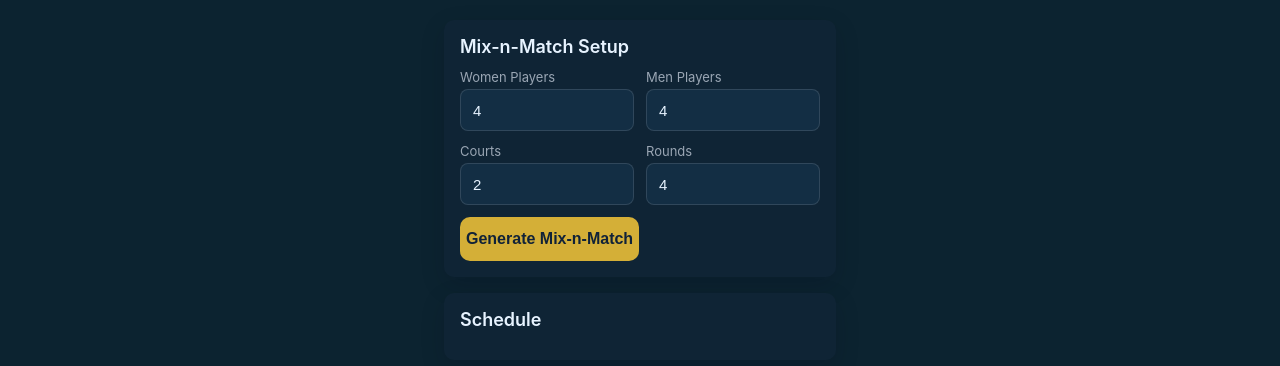
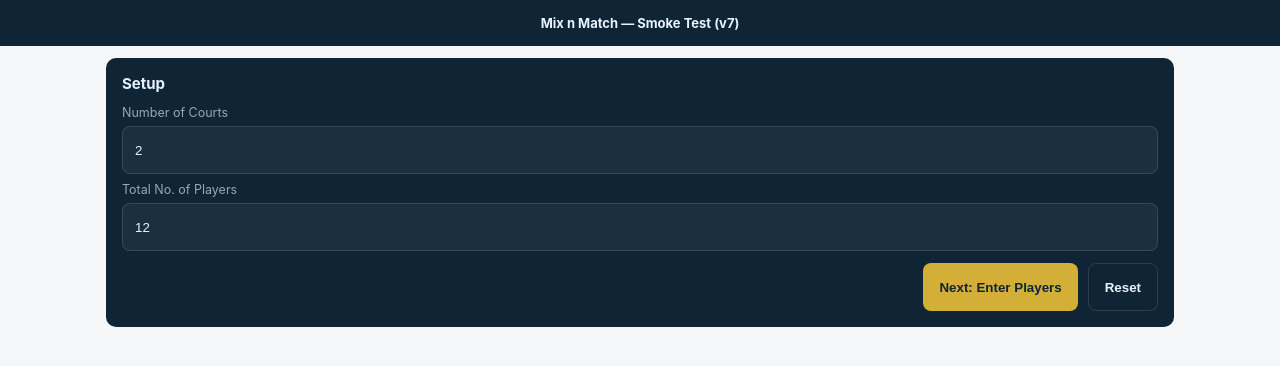
Before and after one commit to Megh-Kalyanasundaram/MixnMatch, a plain HTML site: page index.html in a window 1280 px wide. Drawn offline with Linux system fonts and the light colour scheme.

Commit message:
Update index.html

```diff
--- a/index.html
+++ b/index.html
@@ -3,187 +3,262 @@
 <head>
 <meta charset="utf-8" />
 <meta name="viewport" content="width=device-width,initial-scale=1" />
-<title>Mix-n-Match Pickleball Scheduler</title>
+<title>Mix n Match — Smoke Test (v7 Correct Idle Rotation)</title>
 
 <style>
 :root{
-  --page-bg:#0c2330;
+  --page-bg:#f5f6f7;
   --card-bg:#0f2435;
-  --gold:#d4af37;
-  --gold-hover:#e5c157;
+  --card-text:#e7f3ff;
   --muted:#9aa6b4;
-  --text:#e7f3ff;
-  --white:#ffffff;
+  --accent:#d4af37;
   --radius:10px;
-  --shadow:0 8px 24px rgba(2,8,25,0.15);
-  --input-h:42px;
+  --input-height:48px;
 }
-
-*{box-sizing:border-box;}
-html,body{
+*,*::before,*::after{box-sizing:border-box;}
+body{
   margin:0;
-  font-family:Inter,Segoe UI,Arial,sans-serif;
+  font-family:Inter,system-ui,-apple-system,Arial,sans-serif;
   background:var(--page-bg);
-  color:var(--text);
 }
-
-.container{
-  max-width:420px;
-  margin:20px auto;
-  padding:0 14px;
+.banner{
+  position:fixed;top:0;left:0;right:0;height:46px;
+  display:flex;align-items:center;justify-content:center;
+  background:var(--card-bg);color:var(--card-text);
+  font-weight:700;font-size:13px;
 }
+body{padding-top:46px;}
+.wrap{max-width:1100px;margin:0 auto;padding:12px 16px;}
 
 .card{
   background:var(--card-bg);
+  color:var(--card-text);
   border-radius:var(--radius);
   padding:16px;
-  box-shadow:var(--shadow);
+  margin-bottom:12px;
 }
 
-h2{
-  margin:0 0 12px;
-  font-size:18px;
-  font-weight:600;
-}
-
-.label{
-  font-size:13px;
-  color:var(--muted);
-  margin-bottom:4px;
-}
-
-input, select{
-  width:100%;
-  height:var(--input-h);
-  border-radius:8px;
-  border:1px solid rgba(255,255,255,0.12);
-  background:#132e44;
-  color:var(--text);
-  padding:0 12px;
+.title{
+  font-weight:700;
+  margin-bottom:12px;
   font-size:15px;
 }
 
-.row{
-  display:grid;
-  grid-template-columns:1fr 1fr;
-  gap:12px;
-  margin-bottom:12px;
+label{
+  font-size:12.5px;
+  color:var(--muted);
+  display:block;
+  margin-bottom:6px;
 }
 
-button{
-  height:44px;
-  border-radius:10px;
+input,select{
+  width:100%;
+  height:var(--input-height);
+  padding:0 12px;
+  border-radius:8px;
+  border:1px solid rgba(255,255,255,0.12);
+  background:rgba(255,255,255,0.05);
+  color:var(--card-text);
+}
+
+select option{background:#fff;color:#102238;}
+
+.btn{
+  height:var(--input-height);
+  padding:0 16px;
+  border-radius:8px;
+  font-weight:700;
   border:none;
-  font-size:16px;
-  font-weight:600;
   cursor:pointer;
 }
 
-.primary{
-  background:var(--gold);
-  color:#102238;
-}
-.primary:hover{background:var(--gold-hover);}
-
-.secondary{
-  background:#132e44;
-  color:var(--text);
-  border:1px solid rgba(255,255,255,0.15);
+.btn.primary{background:var(--accent);color:#102238;}
+.btn.ghost{
+  background:transparent;
+  color:var(--card-text);
+  border:1px solid rgba(255,255,255,0.12);
 }
 
-.list{
-  margin-top:14px;
+.action-row{
+  display:flex;
+  gap:10px;
+  justify-content:flex-end;
+  margin-top:12px;
+}
+
+/* Fixtures UI refinements */
+
+.round{
+  background:rgba(255,255,255,0.03);
+  padding:12px;
+  border-radius:8px;
+  margin-top:12px;
+}
+
+.round strong{
+  display:block;
   font-size:14px;
+  margin-bottom:6px;
 }
 
 .match{
-  padding:8px 0;
-  border-bottom:1px solid rgba(255,255,255,0.08);
+  padding:6px 0;
+  font-size:14.5px;
+}
+
+.match + .match{
+  border-top:1px dashed rgba(255,255,255,0.08);
+}
+
+.idle{
+  margin-top:8px;
+  font-size:12.5px;
+  color:var(--muted);
+  font-style:italic;
 }
 </style>
 </head>
 
 <body>
-<div class="container">
+<div class="banner">Mix n Match — Smoke Test (v7)</div>
 
-  <div class="card">
-    <h2>Mix-n-Match Setup</h2>
+<div class="wrap">
 
-    <div class="row">
-      <div>
-        <div class="label">Women Players</div>
-        <input type="number" id="women" value="4" min="2">
-      </div>
-      <div>
-        <div class="label">Men Players</div>
-        <input type="number" id="men" value="4" min="2">
-      </div>
-    </div>
+<div class="card">
+  <div class="title">Setup</div>
+  <label>Number of Courts</label>
+  <input id="courts" type="number" min="1" value="2">
 
-    <div class="row">
-      <div>
-        <div class="label">Courts</div>
-        <input type="number" id="courts" value="2" min="1">
-      </div>
-      <div>
-        <div class="label">Rounds</div>
-        <input type="number" id="rounds" value="4" min="1">
-      </div>
-    </div>
+  <label style="margin-top:8px;">Total No. of Players</label>
+  <input id="count" type="number" min="4" value="12">
 
-    <button class="primary" onclick="generate()">Generate Mix-n-Match</button>
+  <div class="action-row">
+    <button class="btn primary" onclick="startEntry()">Next: Enter Players</button>
+    <button class="btn ghost" onclick="location.reload()">Reset</button>
   </div>
+</div>
 
-  <div class="card" style="margin-top:16px;">
-    <h2>Schedule</h2>
-    <div id="output" class="list"></div>
+<div class="card" id="entryCard" style="display:none;">
+  <div class="title">Enter Players</div>
+  <div id="entry"></div>
+  <div class="action-row">
+    <button class="btn primary" onclick="savePlayers()">Generate Fixtures</button>
   </div>
+</div>
+
+<div class="card" id="fixturesCard" style="display:none;">
+  <div class="title">Fixtures</div>
+  <div id="fixtures"></div>
+</div>
 
 </div>
 
 <script>
-function generate(){
-  const W = parseInt(women.value);
-  const M = parseInt(men.value);
-  const rounds = parseInt(document.getElementById("rounds").value);
+let players=[], pairHistory={}, idleCount={};
+const ROUND_LIMIT = 8;
 
-  const womenPlayers = [...Array(W)].map((_,i)=>"W"+(i+1));
-  const menPlayers   = [...Array(M)].map((_,i)=>"M"+(i+1));
+function startEntry(){
+  const n=+count.value;
+  let html='';
+  for(let i=1;i<=n;i++){
+    html+=`
+      <div style="margin-bottom:10px;">
+        <input id="n${i}" placeholder="Player ${i}">
+        <select id="g${i}" style="margin-top:4px;">
+          <option value="" selected>Gender</option>
+          <option value="W">Woman</option>
+          <option value="M">Man</option>
+        </select>
+      </div>`;
+  }
+  entry.innerHTML=html;
+  entryCard.style.display='block';
+}
 
-  let out = "";
-  let wIdx = 0, mIdx = 0;
+function savePlayers(){
+  players=[]; pairHistory={}; idleCount={};
+  for(let i=1;i<=+count.value;i++){
+    const g=document.getElementById(`g${i}`).value;
+    if(!g){alert('All genders required');return;}
+    players.push({
+      id:i,
+      name:document.getElementById(`n${i}`).value||`Player ${i}`,
+      gender:g
+    });
+    idleCount[i]=0;
+  }
+  generateRounds();
+}
 
-  for(let r=1;r<=rounds;r++){
-    out += `<div class="match"><b>Round ${r}</b></div>`;
+function pairKey(a,b){
+  return [a.id,b.id].sort().join('-');
+}
 
-    // Mixed Doubles first
-    const teamA = [
-      womenPlayers[wIdx % W],
-      menPlayers[mIdx % M]
-    ];
-    const teamB = [
-      womenPlayers[(wIdx+1) % W],
-      menPlayers[(mIdx+1) % M]
-    ];
+function generateRounds(){
+  fixtures.innerHTML='';
+  const numCourts=+courts.value;
+  const activeCount=numCourts*4;
 
-    out += `<div class="match">
-      ${teamA.join(" + ")} vs ${teamB.join(" + ")}
-    </div>`;
+  for(let round=1; round<=ROUND_LIMIT; round++){
+    let used=new Set(), teams=[];
+    let html=`<div class="round"><strong>Round ${round}</strong>`;
 
-    wIdx += 2;
-    mIdx += 2;
+    const sorted=[...players].sort((a,b)=>
+      (idleCount[a.id]-idleCount[b.id]) || (a.id-b.id)
+    );
+    const idle=sorted.slice(0, players.length-activeCount);
+    idle.forEach(p=>idleCount[p.id]++);
+    const active=sorted.slice(players.length-activeCount);
 
-    // Same-gender rotation (idle balancing)
-    if(W > 4){
-      out += `<div class="match">Women rotation game</div>`;
-    } else if(M > 4){
-      out += `<div class="match">Men rotation game</div>`;
+    const men=active.filter(p=>p.gender==='M');
+    const women=active.filter(p=>p.gender==='W');
+
+    let mwPairs=[];
+    men.forEach(m=>{
+      women.forEach(w=>{
+        const k=pairKey(m,w);
+        mwPairs.push({m,w,used:pairHistory[k]||0});
+      });
+    });
+    mwPairs.sort((a,b)=>a.used-b.used);
+
+    for(const p of mwPairs){
+      if(used.has(p.m.id)||used.has(p.w.id)) continue;
+      teams.push({type:'MW',a:p.m,b:p.w});
+      used.add(p.m.id); used.add(p.w.id);
+      pairHistory[pairKey(p.m,p.w)]=(pairHistory[pairKey(p.m,p.w)]||0)+1;
+      if(teams.length===numCourts*2) break;
     }
+
+    const freeW=women.filter(w=>!used.has(w.id));
+    for(let i=0;i+1<freeW.length && teams.length<numCourts*2;i+=2){
+      teams.push({type:'WW',a:freeW[i],b:freeW[i+1]});
+      used.add(freeW[i].id); used.add(freeW[i+1].id);
+    }
+
+    const freeM=men.filter(m=>!used.has(m.id));
+    for(let i=0;i+1<freeM.length && teams.length<numCourts*2;i+=2){
+      teams.push({type:'MM',a:freeM[i],b:freeM[i+1]});
+      used.add(freeM[i].id); used.add(freeM[i+1].id);
+    }
+
+    for(let i=0;i+1<teams.length;i+=2){
+      if(teams[i].type===teams[i+1].type){
+        html+=`<div class="match">
+          (${teams[i].a.name} + ${teams[i].b.name})
+          vs
+          (${teams[i+1].a.name} + ${teams[i+1].b.name})
+        </div>`;
+      }
+    }
+
+    html+=`<div class="idle">Idle: ${idle.map(p=>p.name).join(', ')}</div>`;
+    html+='</div>';
+    fixtures.innerHTML+=html;
   }
 
-  output.innerHTML = out;
+  fixturesCard.style.display='block';
 }
 </script>
-
 </body>
 </html>
```
